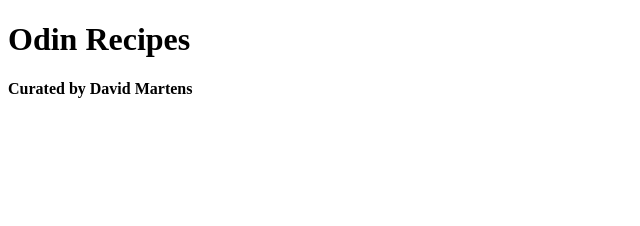
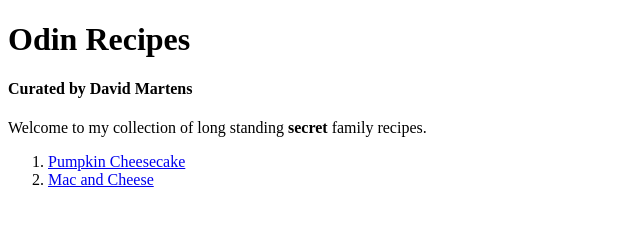
Before and after one commit to ElasticF0x/odin-recipes, a plain HTML site: page index.html in a window 1280 px wide. Shown: the whole page, without its empty margins (0-640 px from the left). Drawn offline with Linux system fonts and the light colour scheme.

Commit message:
Added recipe images and updated the homepage

```diff
--- a/index.html
+++ b/index.html
@@ -9,5 +9,13 @@
 <body>
     <h1>Odin Recipes</h1>
     <h4>Curated by David Martens</h4>
+    <p>Welcome to my collection of long standing <strong>secret</strong> family recipes.</p>
+    <p>
+        <ol>
+            <li><a href="../odin-recipes/recipes/pumpkin-cheesecake.html">Pumpkin Cheesecake</a></li>
+            <li><a href="../odin-recipes/recipes/mac-and-cheese.html">Mac and Cheese</a></li>
+        </ol>
+    </p>
+
 </body>
 </html>
```
Also changed, not shown: images/mac-and-cheese.jpeg (added), images/pumpkin-cheesecake.jpeg (added).
